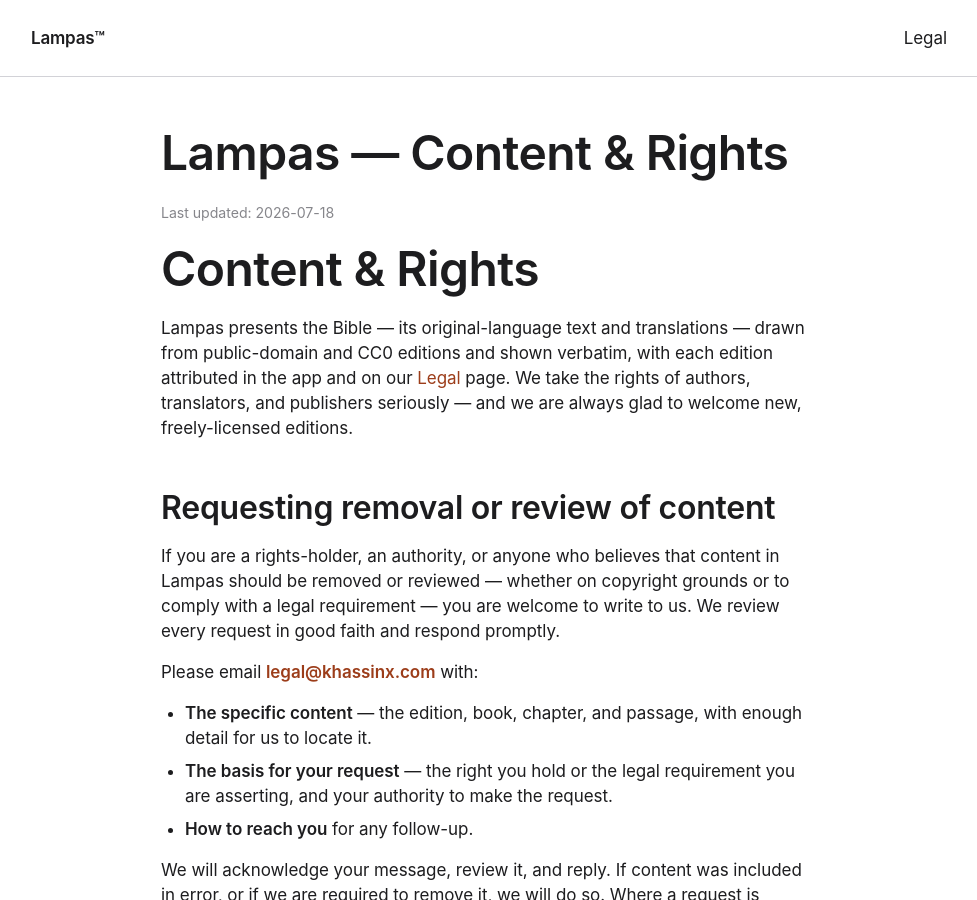
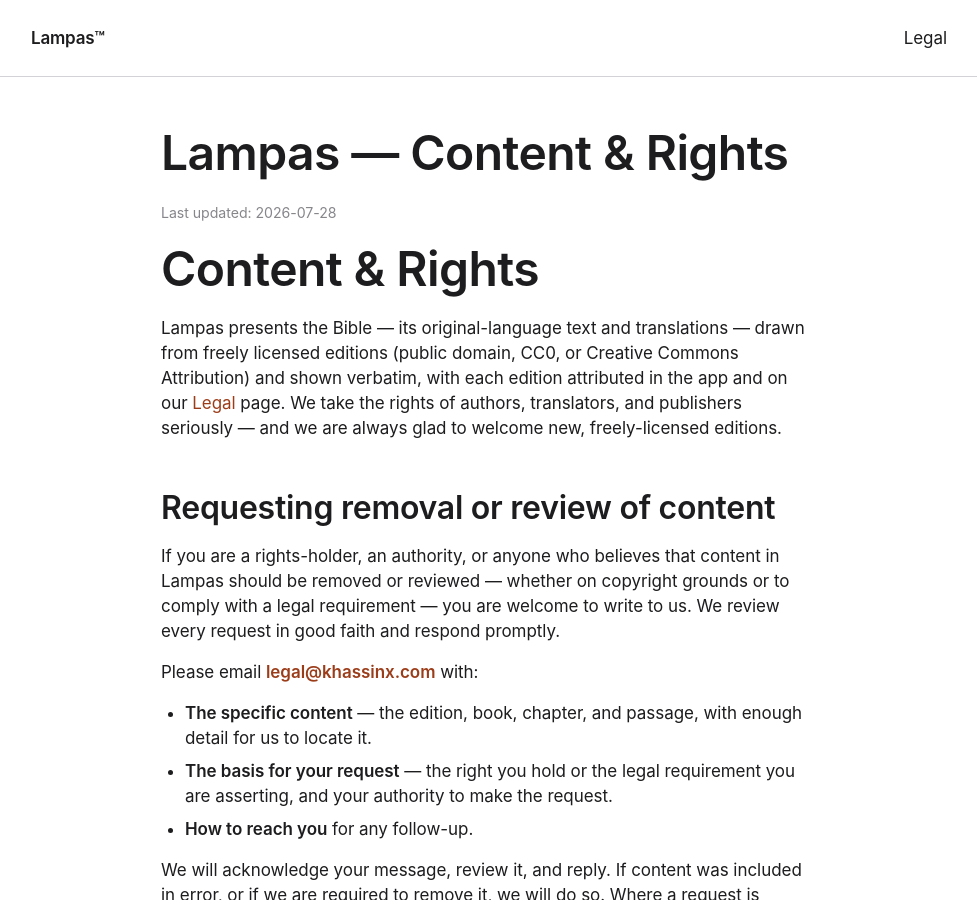
Before and after one commit to KhassinX/lampas-web, a Jekyll site: the page built from legal/content.md, in a window 1280 px wide and 900 px high. Shown: the whole window, without its empty margins (151-1128 px from the left). Built offline with Jekyll 4.4.1, drawn with Linux system fonts in a browser that asks for light colours.

Commit message:
fix(legal): freely licensed editions, not only public domain and CC0

```diff
--- a/legal/content.md
+++ b/legal/content.md
@@ -5,12 +5,12 @@ permalink: /legal/content/
 lang: en
 canonical_en: /legal/content/
 canonical_es: /es/legal/content/
-updated: 2026-07-18
+updated: 2026-07-28
 ---
 
 # Content & Rights
 
-Lampas presents the Bible — its original-language text and translations — drawn from public-domain and CC0 editions and shown verbatim, with each edition attributed in the app and on our [Legal](/legal/) page. We take the rights of authors, translators, and publishers seriously — and we are always glad to welcome new, freely-licensed editions.
+Lampas presents the Bible — its original-language text and translations — drawn from freely licensed editions (public domain, CC0, or Creative Commons Attribution) and shown verbatim, with each edition attributed in the app and on our [Legal](/legal/) page. We take the rights of authors, translators, and publishers seriously — and we are always glad to welcome new, freely-licensed editions.
 
 ## Requesting removal or review of content {#removal}
 
```
